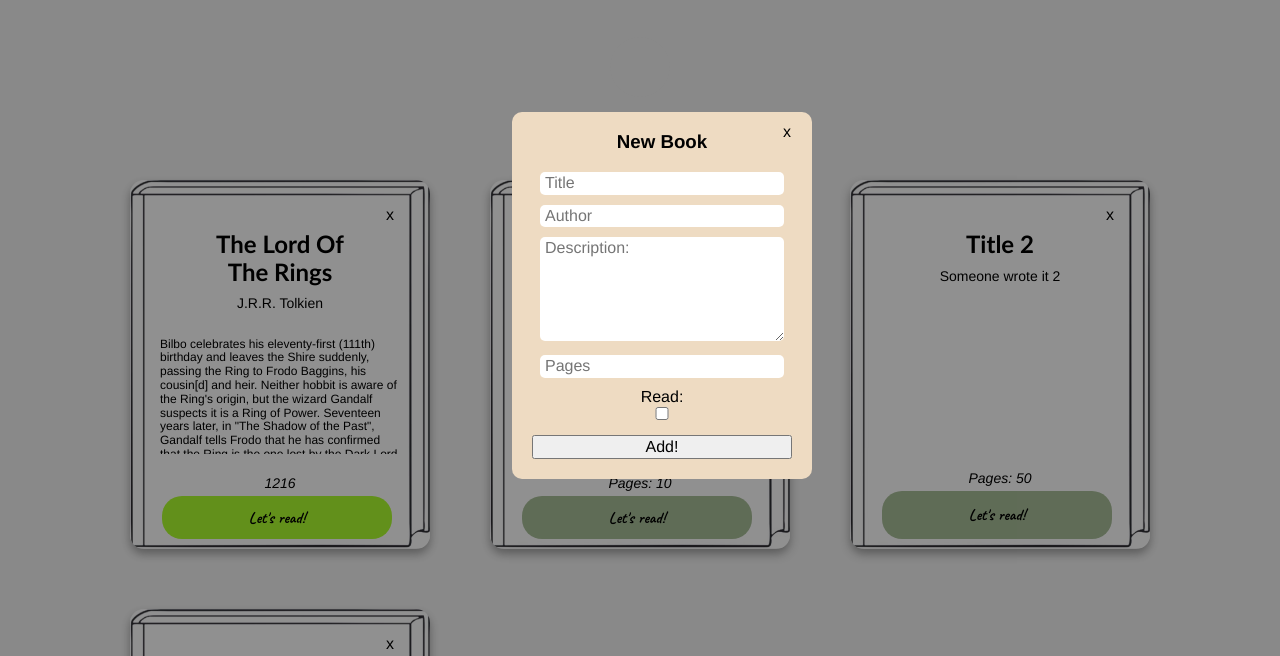
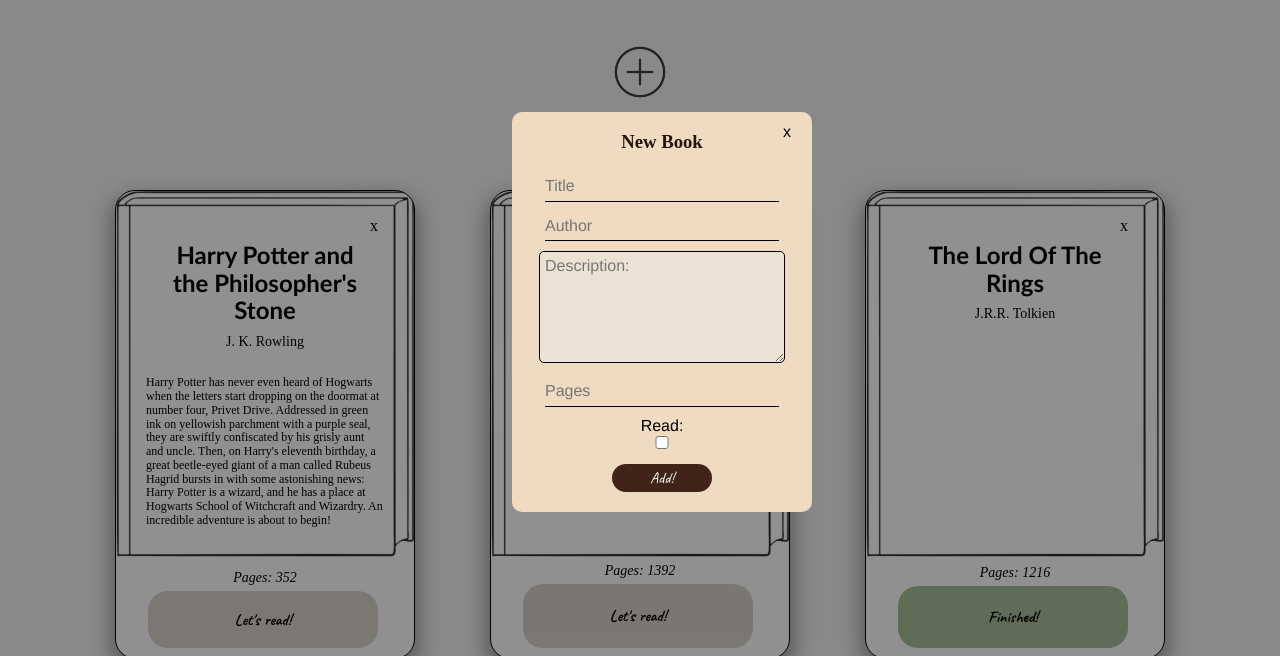
Before and after one commit to HiDeny/Library-App, a plain HTML site: page index.html in a window 1280 px wide. Both pictures are taken after a click on the button 640 px from the left and 194 px from the top of the page. Shown: the part 128-784 px from the top of the page. Drawn offline with Linux system fonts and the light colour scheme; a web font is replaced by a local one.

Commit message:
Style update, setup for local storage

```diff
--- a/index.html
+++ b/index.html
@@ -22,38 +22,13 @@
 	<body>
 		<header>
 			<div class="logo">
-				<!-- <h1>OLC</h1> -->
-				<!-- <h2>O. L. C.</h2> -->
 				<h2>Book Collection</h2>
 				<!-- <a target="_blank" href="https://icons8.com/icon/37839/add">Add</a> icon by <a target="_blank" href="https://icons8.com">Icons8</a> -->
 			</div>
 		</header>
 		<div id="main">
 			<div class="bookShelve">
-				<div class="bookCard">
-					<div class="bookHeader">
-						<h2>The Lord Of The Rings</h2>
-						<h3>J.R.R. Tolkien</h3>
-					</div>
-					<div class="descriptionDiv">
-						<p class="description">
-							Bilbo celebrates his eleventy-first (111th) birthday and leaves
-							the Shire suddenly, passing the Ring to Frodo Baggins, his
-							cousin[d] and heir. Neither hobbit is aware of the Ring's origin,
-							but the wizard Gandalf suspects it is a Ring of Power. Seventeen
-							years later, in "The Shadow of the Past", Gandalf tells Frodo that
-							he has confirmed that the Ring is the one lost by the Dark Lord
-							Sauron long ago and counsels him to take it away from the Shire.
-							Gandalf leaves, promising to return by Frodo's birthday and
-							accompany him on his journey, but fails to do so.
-						</p>
-					</div>
-					<p class="pages">1216</p>
-					<button class="readBtn" style="background-color: greenyellow">
-						Let's read!
-					</button>
-					<button class="bookRmvBtn">x</button>
-				</div>
+
 			</div>
 		</div>
 	</body>
--- a/libraryProject.js
+++ b/libraryProject.js
@@ -24,8 +24,8 @@
 // Button on top of the page
 // Form asking for the book information
 function addBookForm() {
-	const formBackground = document.createElement('div');
-	formBackground.setAttribute('class', 'formBackground');
+	const formOverlay = document.createElement('div');
+	formOverlay.setAttribute('class', 'formOverlay');
 	//* Form
 	const formAdd = document.createElement('form');
 	formAdd.setAttribute('id', 'bookAddingForm');
@@ -57,7 +57,7 @@
 		const newBookElement = addBookElement(wholeNewBook);
 		bookShelve.appendChild(newBookElement);
 		// Remove form after adding
-		formBackground.remove();
+		formOverlay.remove();
 	});
 
 	//* Submit button
@@ -72,7 +72,7 @@
 	cancelBtn.innerText = 'x';
 	cancelBtn.addEventListener('click', (e) => {
 		e.preventDefault();
-		formBackground.remove();
+		formOverlay.remove();
 	});
 
 	//* Form Title
@@ -132,6 +132,7 @@
 	// Input - Number of pages
 	const inputPages = document.createElement('input');
 	inputPages.setAttribute('type', 'number');
+	inputPages.setAttribute('min', '1');
 	inputPages.setAttribute('id', 'pages');
 	inputPages.setAttribute('name', 'pages');
 	inputPages.setAttribute('placeholder', 'Pages');
@@ -155,7 +156,7 @@
 	liRead.appendChild(labelRead);
 
 	// Append inputs to form
-	formBackground.appendChild(formAdd);
+	formOverlay.appendChild(formAdd);
 	formAdd.appendChild(formTitle);
 	formAdd.appendChild(unList);
 	unList.appendChild(liTitle);
@@ -166,7 +167,7 @@
 	unList.appendChild(submitBtn);
 	unList.appendChild(cancelBtn);
 
-	return formBackground;
+	return formOverlay;
 }
 
 // TODO Display Books
@@ -212,11 +213,11 @@
 	const bookReadBtn = document.createElement('button');
 	bookReadBtn.setAttribute('class', 'readBtn');
 	let bookRead = book.read;
+	if (book.read) {
+		bookReadBtn.classList.add('finished');
+	}
 	bookReadBtn.textContent = `${
 		bookRead === true ? 'Finished!' : "Let's read!"
-	}`;
-	bookReadBtn.style.backgroundColor = `${
-		bookRead === true ? '#D9D3CC' : '#A9BF99'
 	}`;
 	// TODO Change Read status
 	bookReadBtn.addEventListener('click', () => {
@@ -224,9 +225,7 @@
 		bookReadBtn.textContent = `${
 			revertRead === true ? 'Finished!' : "Let's read!"
 		}`;
-		bookReadBtn.style.backgroundColor = `${
-			revertRead === true ? '#D9D3CC' : '#A9BF99'
-		}`;
+		bookReadBtn.classList.toggle('finished');
 		bookRead = revertRead;
 		book.read = bookRead;
 	});
@@ -259,6 +258,8 @@
 	}
 }
 
+
+
 // DOM elements modification
 // Add book btn
 const addBookBtn = document.createElement('button');
@@ -277,16 +278,35 @@
 
 //! TESTING
 // Populate the library wit examples
-myLibrary.push(new Book('Title of the book', 'Author', 'Desc', 10));
-myLibrary.push(new Book('Title 2', 'Someone wrote it 2', '', 50));
 myLibrary.push(
 	new Book(
-		'Title 3',
-		'wrote it 2',
-		'This is Long Description This is Long Description This is Long Description This is Long Description This is Long Description This is Long Description This is Long Description ',
-		40
+		"Harry Potter and the Philosopher's Stone",
+		'J. K. Rowling',
+		"Harry Potter has never even heard of Hogwarts when the letters start dropping on the doormat at number four, Privet Drive. Addressed in green ink on yellowish parchment with a purple seal, they are swiftly confiscated by his grisly aunt and uncle. Then, on Harry's eleventh birthday, a great beetle-eyed giant of a man called Rubeus Hagrid bursts in with some astonishing news: Harry Potter is a wizard, and he has a place at Hogwarts School of Witchcraft and Wizardry. An incredible adventure is about to begin!",
+		352
 	)
 );
+myLibrary.push(
+	new Book(
+		'War and Peace',
+		'Leo Tolstoy',
+		'War and Peace broadly focuses on Napoleon’s invasion of Russia in 1812 and follows three of the most well-known characters in literature: Pierre Bezukhov, the illegitimate son of a count who is fighting for his inheritance and yearning for spiritual fulfillment; Prince Andrei Bolkonsky, who leaves his family behind to fight in the war against Napoleon; and Natasha Rostov, the beautiful young daughter of a nobleman who intrigues both men.',
+		1392
+	)
+);
+myLibrary.push(new Book('The Lord Of The Rings', 'J.R.R. Tolkien', '', 1216, true));
 
 //! Useless
 createElementsFromLibrary();
+
+
+// Local Storage?
+
+// Storage.prototype.setObj = function(key, obj) {
+//     return this.setItem(key, JSON.stringify(obj))
+// }
+// Storage.prototype.getObj = function(key) {
+//     return JSON.parse(this.getItem(key))
+// }
+
+// localStorage.setItem('library', JSON.stringify(myLibrary));
--- a/style.css
+++ b/style.css
@@ -351,22 +351,7 @@
 
 /*! ---------------------- MY CSS ---------------------- */
 /* FONTS */
-@font-face {
-  font-family: 'Foldit';
-  font-style: normal;
-  font-weight: 400;
-  font-display: swap;
-  src: url(https://fonts.gstatic.com/s/foldit/v3/aFTV7PF3Y3c9WdjnoT21K4aFaA.woff2) format('woff2');
-  unicode-range: U+0000-00FF, U+0131, U+0152-0153, U+02BB-02BC, U+02C6, U+02DA, U+02DC, U+0304, U+0308, U+0329, U+2000-206F, U+2074, U+20AC, U+2122, U+2191, U+2193, U+2212, U+2215, U+FEFF, U+FFFD;
-}
-@font-face {
-  font-family: 'Foldit';
-  font-style: normal;
-  font-weight: 700;
-  font-display: swap;
-  src: url(https://fonts.gstatic.com/s/foldit/v3/aFTV7PF3Y3c9WdjnoT21K4aFaA.woff2) format('woff2');
-  unicode-range: U+0000-00FF, U+0131, U+0152-0153, U+02BB-02BC, U+02C6, U+02DA, U+02DC, U+0304, U+0308, U+0329, U+2000-206F, U+2074, U+20AC, U+2122, U+2191, U+2193, U+2212, U+2215, U+FEFF, U+FFFD;
-}
+
 
 @font-face {
   font-family: 'Mate SC';
@@ -387,43 +372,33 @@
 }
 
 :root {
-    font-family: Helvetica;
+  font-family: 'TimesNewRoman', "Times New Roman", Times, 'Baskerville', Georgia, serif;
 }
 
 /* HEADER */
 header {
     text-align: center;
     padding: 30px;
-    box-shadow: 0px 5px 10px 0px rgb(162, 162, 162);
-    z-index: 10;
     background-color: #F2F2F2;
 }
 
 .logo {
   font-size: 2rem;
   margin: 0px;
-  font-family: mate sc;
+  font-family: 'mate sc';
   color: #26150F;
-  /* font-family: 'foldit'; */
 
 }
 
-.logo h1 {
-  font-family: 'foldit';
-  margin: 0px;
-}
-/* .logo h4 {
-  margin: 0px;
-  font-family: mate sc;
-} */
+
 
 #addBookBtn{
     border-radius: 100%;
-    background-image: url("./imgs/add.png");
+    background-image: url("./imgs/file_add_button_plus_icon_233427.png");
     background-size: contain;
     background-color: #F2F2F2;
-    width: 60px;
-    height: 60px;
+    width: 70px;
+    height: 70px;
     border: 0px;
 }
 
@@ -434,7 +409,7 @@
 
 /* MAIN */
 #main {
-    height: 90%;
+
 }
 
 /* BOOKS */
@@ -442,8 +417,8 @@
     padding: 50px;
     display: grid;
     grid-template-columns: repeat(auto-fit, 300px);
-    grid-auto-rows: 369px;
-    gap: 60px;
+    grid-auto-rows: 469px;
+    gap: 75px;
     justify-content: center;
     background-color: #F2F2F2;
 }
@@ -453,12 +428,14 @@
     display: grid;
     position: relative;
     grid-template-rows: 2fr 3fr 1fr 1fr;
-    border-radius: 14px;
+    border-radius: 20px;
     padding: 10px;
     background-image: url("./imgs/book\ cover.jpg");
     background-repeat: no-repeat;
     background-size: contain;
-    box-shadow: 0px 5px 10px 0px rgb(162, 162, 162);
+    box-shadow: 0px 10px 20px 5px rgb(162, 162, 162);
+    border: 0.5px solid black;
+    background-color: white;
 }
 
 /* book */
@@ -471,6 +448,19 @@
   border: 0px;
   margin: 0 10px;
   left: 12px;
+  background-color: #D9D3CC;
+}
+
+.readBtn:hover {
+  background-color: #b6b1ab
+}
+
+.finished {
+  background-color: #A9BF99;
+}
+
+.finished:hover {
+  background-color: #889c7b;
 }
 
 .bookRmvBtn{
@@ -485,8 +475,8 @@
   text-align: center;
 }
 .bookCard h2{
-  font-family: Candara;
-  margin: 40px 55px 0px;
+  font-family: 'Candara';
+  margin: 40px 30px 0px;
 }
 
 .bookCard h3{
@@ -519,7 +509,7 @@
 }
 
 /* FORM */
-.formBackground {
+.formOverlay {
   background-color: rgba(0, 0, 0, 0.435);
   width: 100%;
   height: 100%;
@@ -539,9 +529,13 @@
   left: 40%;
   background-color: rgb(238, 219, 194);
   border-radius: 10px;
+  font-family: Helvetica, sans-serif;
 }
 
-
+.formAdd h3 {
+  color: #26150F;
+  font-family: 'Mate SC';
+}
 
 
 .formContent {
@@ -557,7 +551,20 @@
     gap: 10px;
 }
 
-.submitBtn{}
+.submitBtn{
+  color: #F2F2F2;
+  background-color: #40241A;
+  padding: 5px 10px;
+  width: 100px;
+  border-radius: 20px;
+  border: 0;
+  align-self: center;
+  font-family: 'Caveat';
+}
+
+.submitBtn:hover {
+  background-color: #603728;
+}
 
 .cancelBtn{
   position: absolute;
@@ -581,23 +588,29 @@
 input{
  width: 90%;
  border: 0px;
- border-radius: 5px;
- padding: 2px 5px;
+ padding: 5px 0px;
+ background: 0;
+ border-bottom: 1px solid;
 }
+
+input:focus, textarea:focus {
+  outline: 1px black;
+}
+
+
 
 textarea {
   width: 90%;
   border: 0px;
+  padding: 5px 5px;
+  background: 0;
+  border: 1px solid;
   border-radius: 5px;
-  padding: 2px 5px;
   resize: vertical;
   min-height: 100px;
+  background-color: rgb(236, 226, 212);
 }
 
-
-/* BTN */
-button{}
-/* form */
 
 
 
```
Also changed, not shown: imgs/file_add_button_plus_icon_233427.png (added).
